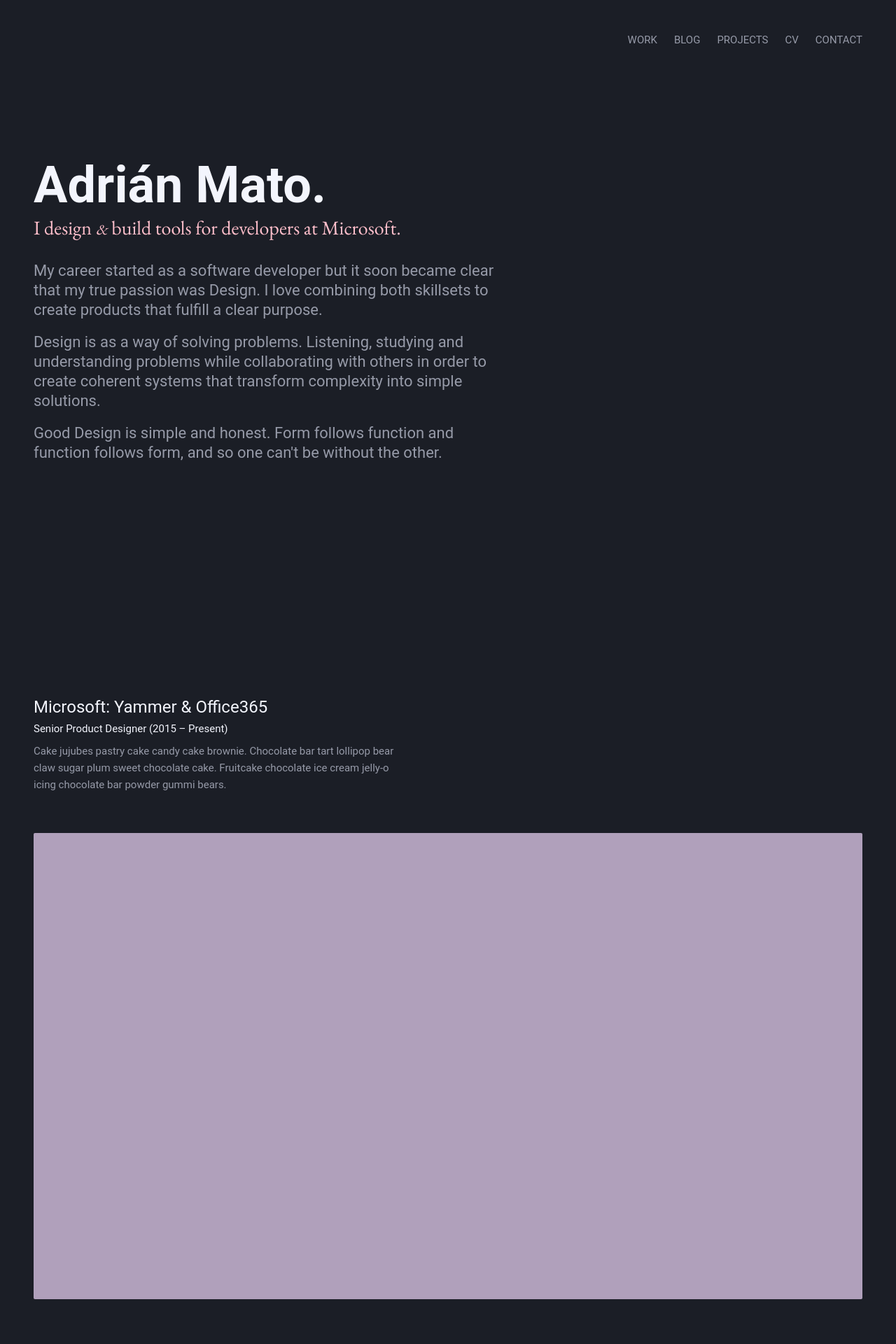
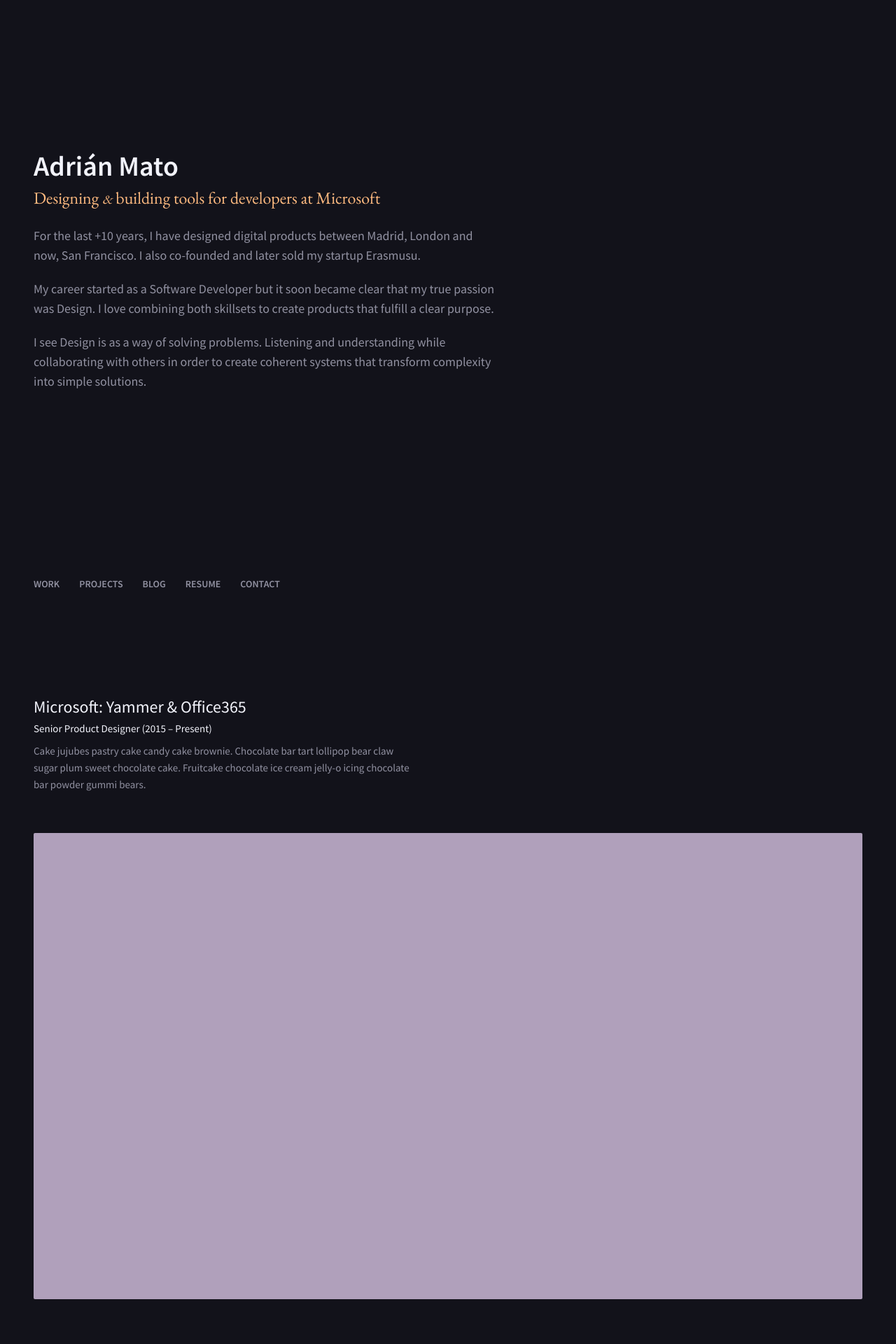
Before and after one commit to adrianmg/adrianmg.github.io, a Jekyll site: the page built from index.md, in a window 1280 px wide. Shown: the top 1920 px of the page at 70% size. Built offline with Jekyll 4.4.1, drawn with Linux system fonts in a browser that asks for light colours.

Commit message:
New version of the design for Home

```diff
--- a/_includes/navigation.html
+++ b/_includes/home-navigation.html
@@ -1,15 +1,15 @@
-<ul class="navigation">
+<ul class="home-navigation">
   <li>
     <a href="#home-work">Work</a>
+  </li>
+  <li>
+    <a href="#">Projects</a>
   </li>
   <li>
     <a href="#blog">Blog</a>
   </li>
   <li>
-    <a href="#">Projects</a>
-  </li>
-  <li>
-    <a href="http://linkedin.com/in/adrianmg">CV</a>
+    <a href="http://linkedin.com/in/adrianmg">Resume</a>
   </li>
   <li>
     <a href="mailto:hello@adrianmato.com">Contact</a>
--- a/_layouts/home.html
+++ b/_layouts/home.html
@@ -5,31 +5,28 @@
 <body onload="showScrollHint(4)">
 
   <div class="home-intro">
-    <div class="home-intro-desc">
-      <h1>Adrián Mato.</h1>
-      <h2>I design
-        <span class="ampersand">&amp;</span> build tools for developers at Microsoft.</h2>
+    <div class="home-intro-bio">
+      <h1>Adrián Mato</h1>
+      <h2>Designing <span class="ampersand">&amp;</span> building tools for developers at Microsoft</h2>
       <p>
-        My career started as a software developer but it soon became clear that my true passion was Design. I love combining
-        both skillsets to create products that fulfill a clear purpose.
+        For the last +10 years, I have designed digital products between Madrid, London and now,
+        San Francisco. I also co-founded and later sold my startup Erasmusu.
       </p>
       <p>
-        Design is as a way of solving problems. Listening, studying and understanding problems while collaborating with others in
-        order to create coherent systems that transform complexity into simple solutions.
+        My career started as a Software Developer but it soon became clear that my true passion was Design.
+        I love combining both skillsets to create products that fulfill a clear purpose.
       </p>
       <p>
-        Good Design is simple and honest. Form follows function and function follows form, and so one
-        can't be without the other.
+        I see Design is as a way of solving problems. Listening and understanding while collaborating with
+        others in order to create coherent systems that transform complexity into simple solutions.
       </p>
     </div>
 
-    {% include navigation.html %}
+    {% include home-navigation.html %}
 
     <svg class="home-intro-scroll" viewBox="0 0 22 22" xmlns="http://www.w3.org/2000/svg">
       <path d="M12 18.23l5.584-5.584 1.365 1.365-8.041 8.04-7.857-7.856 1.377-1.376L10 18.391V1h2v17.23z" fill-rule="evenodd"/>
     </svg>
-
-
   </div>
 
   {% include home-work.html %}
--- a/_sass/main.scss
+++ b/_sass/main.scss
@@ -2,17 +2,17 @@
 
 // Define defaults for each variable.
 
-$base-font-family:  'Roboto', 'Source Sans Pro', 'Helvetica Neue', sans-serif !default;
-$base-font-serif:  "EB Garamond", serif !default;
+$base-font-family: 'Source Sans Pro', 'Helvetica Neue', sans-serif !default;
+$base-font-serif:  'EB Garamond', serif !default;
 $base-font-size:    2.4rem !default;
 $base-font-weight:  400 !default;
 $small-font-size:   $base-font-size * 0.875 !default;
 $base-line-height:  1 !default;
 
-$text-color:        #969AA8 !default;
-$background-color:  #1B1E26 !default;
-$brand-color:       #FFBFCB !default;
-$title-color:       #F3F5FD !default;
+$text-color:        #9191A1 !default;
+$background-color:  #12121A !default;
+$brand-color:       #FFBB80 !default;
+$title-color:       #F2F3FB !default;
 
 $base-padding:      3.4em !default;
 $base-max-width:    120.0rem !default;
--- a/_sass/res/_layout.scss
+++ b/_sass/res/_layout.scss
@@ -1,5 +1,5 @@
 /**
- * Basics
+ * BASICS
  */
 
 body {
@@ -20,96 +20,55 @@ img {
   max-width: 100%;
 }
 
-/**
- * Navigation
- */
-
- .navigation {
-  font-size: 1.5rem;
-  text-transform: uppercase;
-  margin-top: 4.8rem;
-  margin-right: -1.2rem;
-  position: absolute;
-  top: 0;
-  right: 0;
-  display: flex;
-  animation: navigation-animation .8s ease;
-}
-
-@keyframes navigation-animation {
-  from {
-    top: 1.2rem;
-    opacity: 0;
-  }
-  to {
-    top: 0;
-    opacity: 1;
-  }
-}
-
-.navigation a {
-  color: $text-color;
-  text-decoration: none;
-  padding: 1.2rem;
-}
-.navigation a:hover {
-  color: $brand-color;
-}
 
 /**
- * Bio: intro
+ * HOME: Intro
  */
 
 .home-intro {
   max-width: $base-max-width;
   height: 100vh;
   margin: 0 auto;
-  font-size: 2.2rem;
+  font-size: 1.8rem;
   display: flex;
   flex-direction: column;
   justify-content: center;
   position: relative;
 }
 
-.home-intro-desc {
-  max-width: 68rem;
+.home-intro-bio {
+  max-width: 66rem;
   position: relative;
+  bottom: 6%;
   animation: home-intro-desc-animation .8s ease-out;
+}
+
+.home-intro-bio h1 {
+  font-size: 4.0rem;
+  line-height: 4.8rem;
+  font-weight: 600;
+  margin-bottom: 0.6rem;
+}
+
+.home-intro-bio h2 {
+  font-size: 2.4rem;
+  line-height: 3.2rem;
+  color: $brand-color;
+  margin-bottom: 2.2rem;
+  font-family: $base-font-serif;
+}
+
+.home-intro-bio p {
+  line-height: 2.8rem;
+  margin-bottom: 2.0rem;
 }
 
 @keyframes home-intro-desc-animation {
   from {
-    top: 2.0rem;
+    bottom: 4%;
     opacity: 0;
   }
-  to {
-    top: 0;
-    opacity: 1;
-  }
 }
-
-.home-intro-desc h1 {
-  font-size: 7.2rem;
-  font-weight: 600;
-  margin-bottom: 0.6rem;
-}
-
-.home-intro-desc h2 {
-  font-size: 2.8rem;
-  line-height: 2.4rem;
-  color: $brand-color;
-  margin-bottom: 3.4rem;
-  font-family: $base-font-serif;
-}
-
-.home-intro-desc p {
-  line-height: 2.8rem;
-  margin-bottom: 1.8rem;
-}
-
-/**
- * Home: work scroll hint
- */
 
 .home-intro-scroll {
   width: 1.6rem;
@@ -119,8 +78,10 @@ img {
   opacity: 0;
   transition: all .2s ease-in-out;
   position: fixed;
-  bottom: 5.6rem;
+  bottom: 5.2rem;
+  right: 4.8rem;
 }
+
 .home-intro-scroll.visible {
   visibility: visible;
   opacity: 1;
@@ -150,8 +111,39 @@ img {
   }
 }
 
+.home-navigation {
+  font-size: 1.4rem;
+  font-weight: 600;
+  line-height: 2.8rem;
+  text-transform: uppercase;
+  display: flex;
+  margin: 0 0 0 -1.4rem;
+  position: absolute;
+  bottom: 5.2rem;
+  left: 0;
+  animation: navigation-animation .8s ease;
+}
+
+.home-navigation a {
+  color: $text-color;
+  text-decoration: none;
+  padding: 1.4rem;
+}
+
+.home-navigation a:hover {
+  color: $brand-color;
+}
+
+@keyframes navigation-animation {
+  from {
+    bottom: 6.2rem;
+    opacity: 0;
+  }
+}
+
+
 /**
- * Home: Work Grid
+ * HOME: Work
  */
 
 .home-work-grid {
--- a/assets/js/s.js
+++ b/assets/js/s.js
@@ -4,7 +4,7 @@ HOME
 let arrow = document.querySelector(".home-intro-scroll");
 const arrowTreshold = 100; // when stops being visible
 const experience = document.querySelector("#years");
-const navWork = document.querySelector(".navigation [href='#home-work']");
+const navWork = document.querySelector(".home-navigation [href='#home-work']");
 
 // years of experience
 if (experience !== null) {
```
